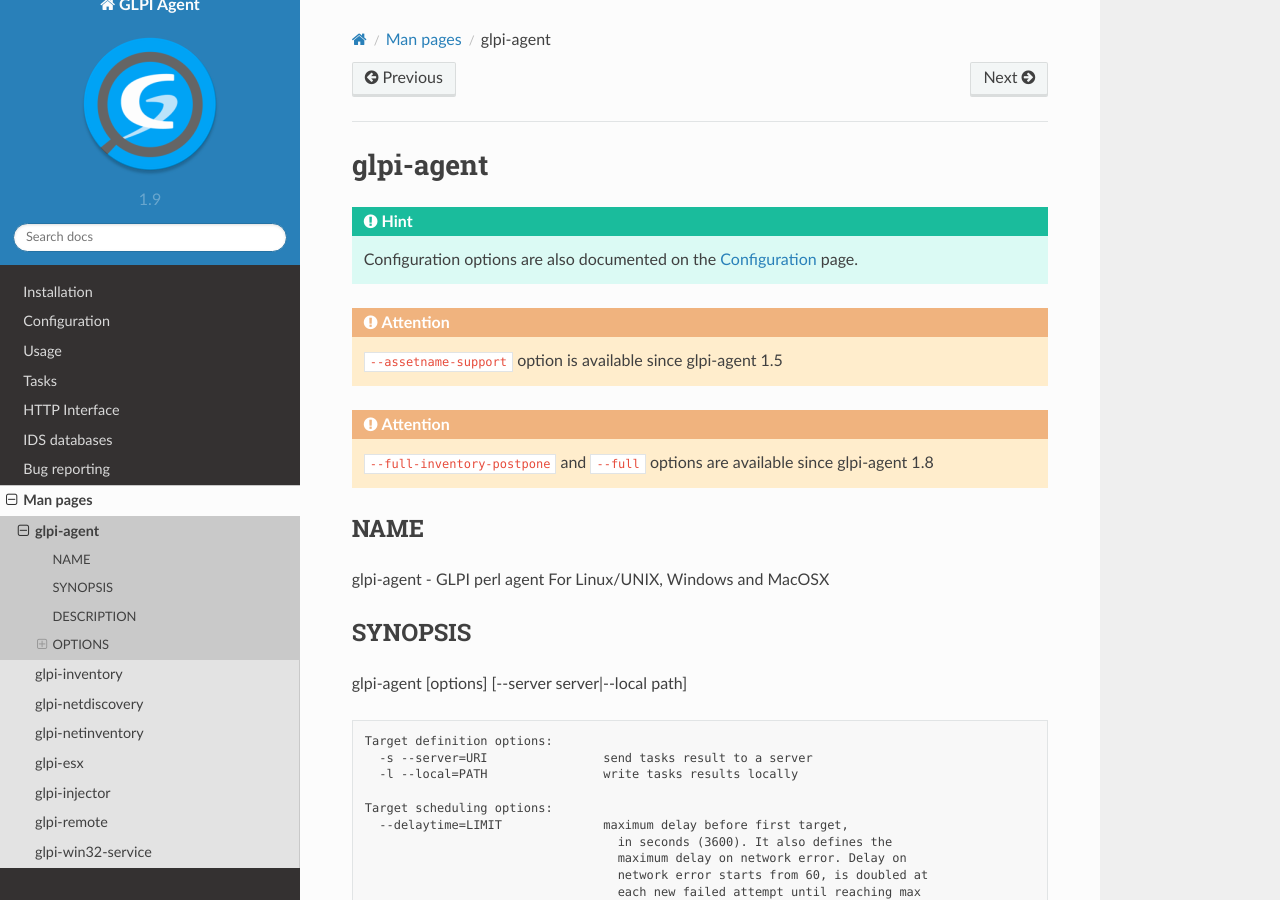
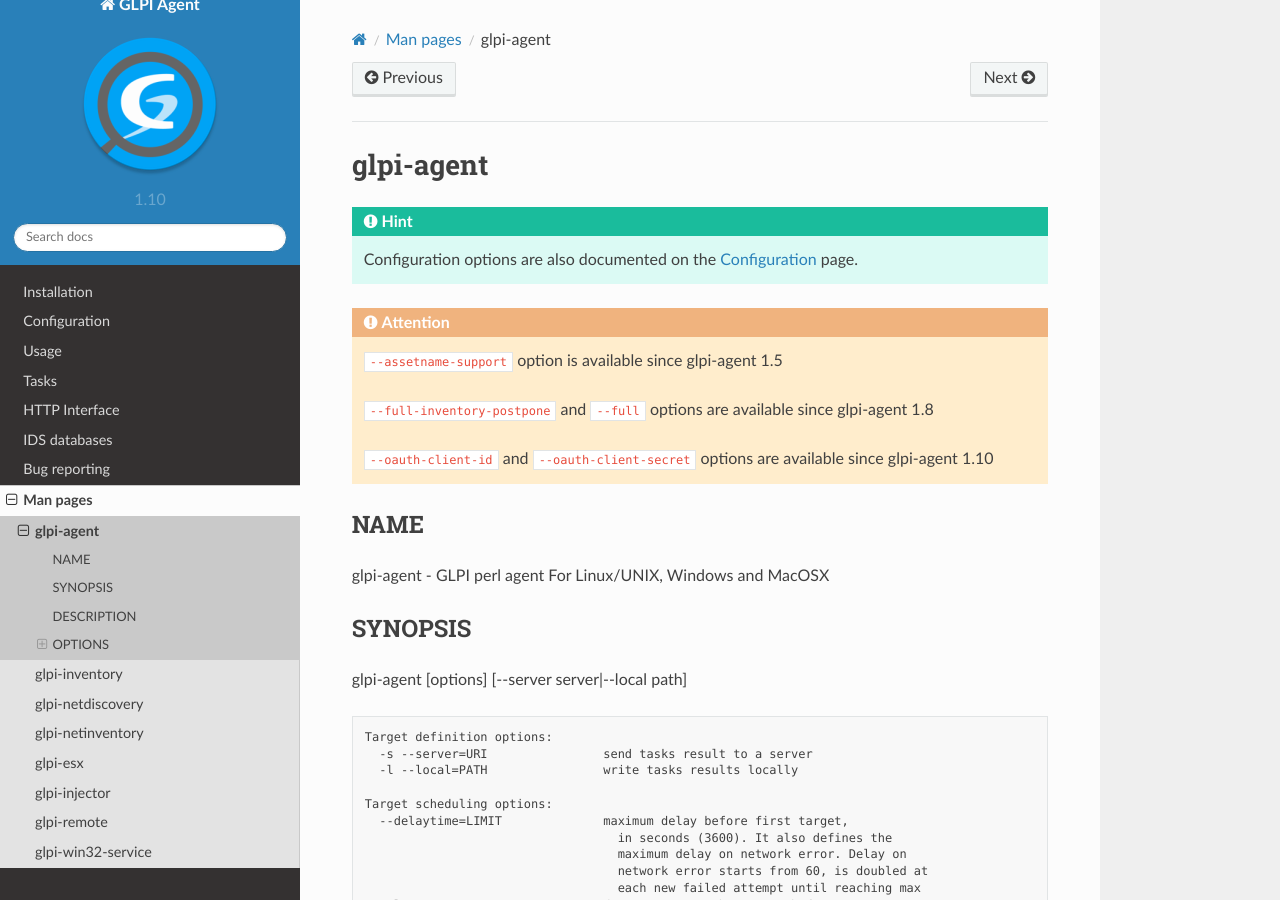
Before and after one commit to glpi-project/doc-agent, a Sphinx documentation site: the page built from source/man/glpi-agent.rst, in a window 1280 px wide and 900 px high. Built offline with Sphinx 7.4.7 and the Read the Docs theme 2.0.0, drawn with Linux system fonts in a browser that asks for light colours.

Commit message:
Update glpi-agent version Add new glpi-agent & glpi-injector options support as attention Clean up glpi-agent man page attention block

```diff
--- a/source/conf.py
+++ b/source/conf.py
@@ -24,9 +24,9 @@
 # built documents.
 #
 # The short X.Y version.
-version = u'1.9'
+version = u'1.10'
 # The full version, including alpha/beta/rc tags.
-release = u'1.9'
+release = u'1.10'
 
 project = 'GLPI Agent'
 thisyear = datetime.datetime.now().year
--- a/source/man/glpi-agent.inc
+++ b/source/man/glpi-agent.inc
@@ -7,6 +7,6 @@
 
    ``--assetname-support`` option is available since glpi-agent 1.5
 
-.. attention::
+   ``--full-inventory-postpone`` and ``--full`` options are available since glpi-agent 1.8
 
-   ``--full-inventory-postpone`` and ``--full`` options are available since glpi-agent 1.8
+   ``--oauth-client-id`` and ``--oauth-client-secret`` options are available since glpi-agent 1.10
--- a/source/man/glpi-injector.inc
+++ b/source/man/glpi-injector.inc
@@ -2,3 +2,5 @@
 .. attention::
 
    ``--proxy`` options is available since glpi-agent 1.5
+
+   ``--oauth-client-id`` and ``--oauth-client-secret`` options are available since glpi-agent 1.10
```
